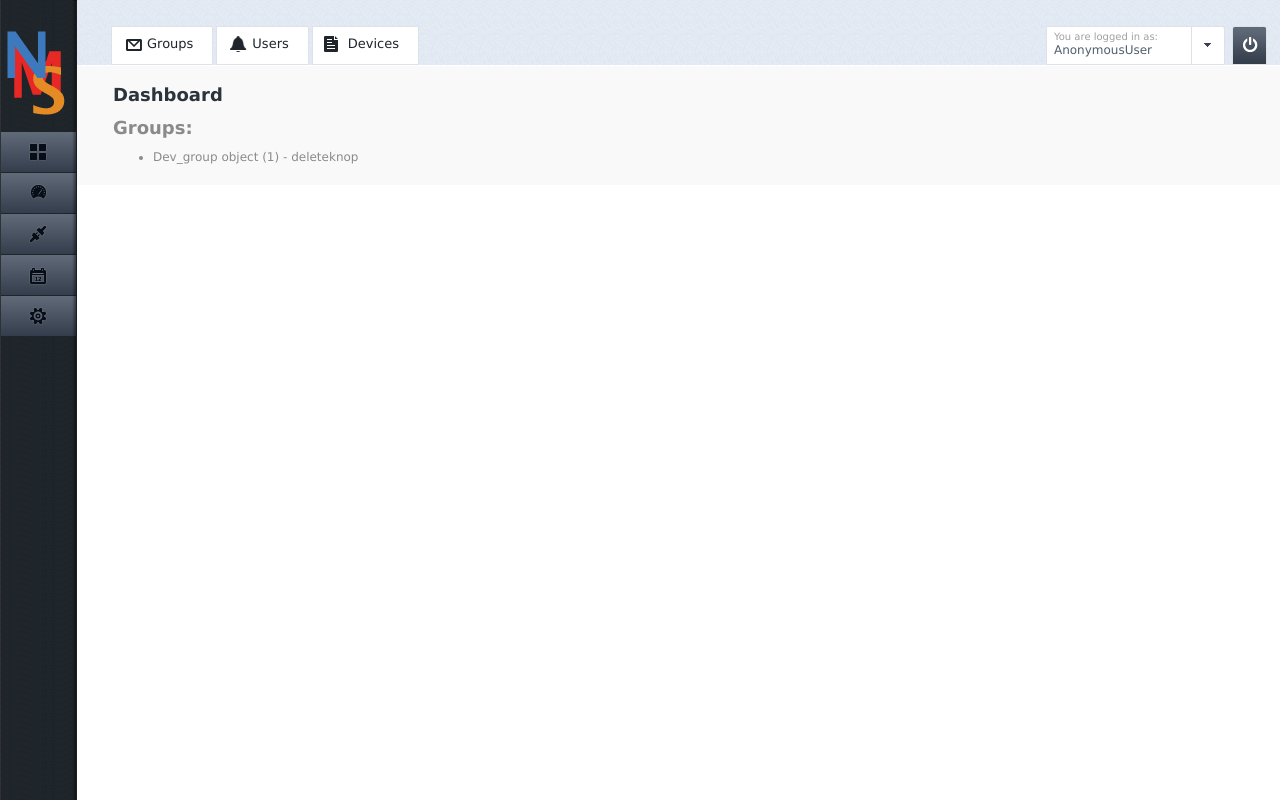
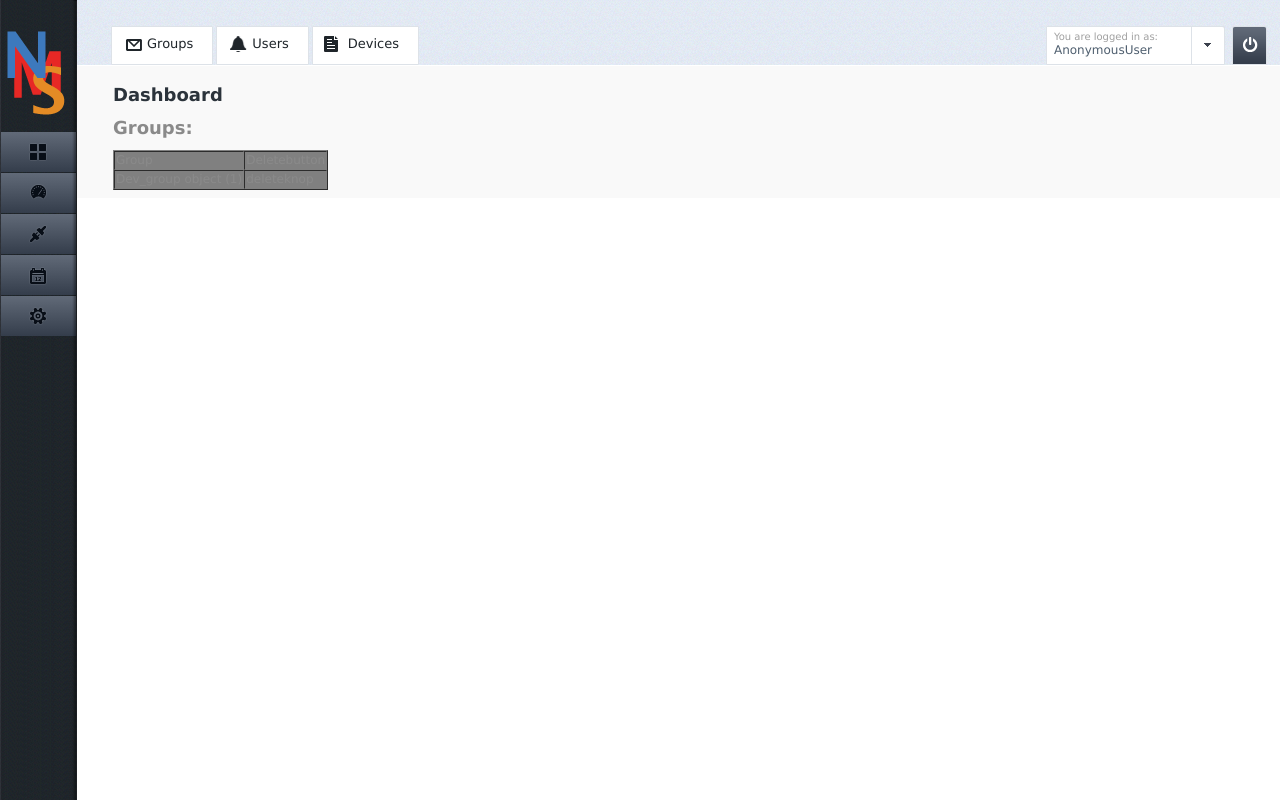
Before and after one commit to yanms/nms_code, a Django app: template unstable/nms_root/nms/templates/nms/acl_groups.html in a window 1280 px wide. Run offline with Django 3.2, Linux system fonts and the light colour scheme; the template is opened without the code that fills it: values that come from a table or form of the project are taken from there, others are empty; tables that the repository leaves empty hold one stand-in row (values such as "Sample post"); parts of the project's set-up code (start-up, migrations or seed data) failed here and were passed over; some libraries are stand-ins or nearby versions.

Commit message:
acl groups

```diff
--- a/unstable/nms_root/nms/templates/nms/acl_groups.html
+++ b/unstable/nms_root/nms/templates/nms/acl_groups.html
@@ -41,11 +41,18 @@
 									{% endfor %}
 								</ul>
 								<h2>Groups: </h2>
-								<ul>
-								{% for group in dev_groups %}
-										<li>{{ group }}  -  deleteknop</li>
-								{% endfor %}
-								</ul>
+								<table border ="1" celpadding="3" cellspacing="0">
+								<tbody align="left" style="background-color:grey">
+								<tr>
+								<td>Group</td>
+								<td>Deletebutton</td>
+								<tr>{% for group in dev_groups %}
+										<td>{{ group }}</td>
+										<td>deleteknop</td>
+								{% endfor %}</tr>
+								</tbody>
+								</table>
+
 								{% if user_perm %}
 								<br>
 								<h2>User groups:</h2>
@@ -58,7 +65,7 @@
 								{% endfor %}
 								</ul>
 								{% endif %}
-								</table>
+
 
 							</div>
 						</article>
```
